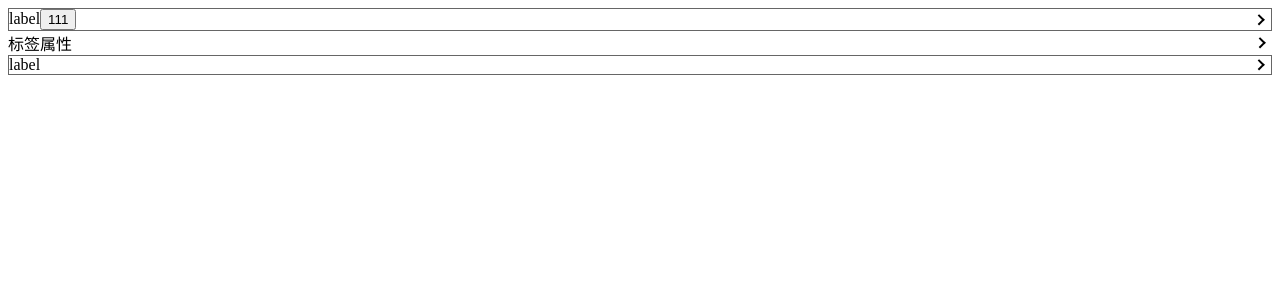
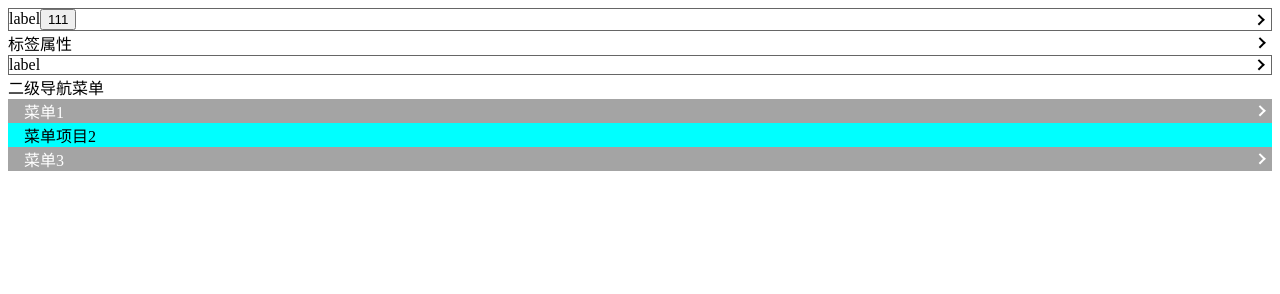
Before and after one commit to neeloong/components, a website: page src/Collapse/demo.html in a window 1280 px wide. Drawn offline with Linux system fonts and the light colour scheme.

Commit message:
示例：完善 <nl-collapse> 示例

```diff
--- a/src/Collapse/demo.html
+++ b/src/Collapse/demo.html
@@ -23,3 +23,42 @@
 </nl-collapse>
 
 </span>
+<div>二级导航菜单</div>
+<style>
+	.menu::part(header) {
+		background-color: #6666;
+		color: #FFF;
+		padding-inline-start: 16px;
+	}
+	.menu-item, .menu::part(main) {
+		padding-inline-start: 16px;
+	}
+	.menu {
+		background-color: #CCC;
+	}
+	.menu .menu {
+		background-color: #EEE;
+	}
+</style>
+<nl-collapse menu class="menu" label="菜单1">
+	<nl-collapse menu class="menu" label="菜单1-1">
+		<div class="menu-item"style="background-color:antiquewhite">菜单项目1-1-1</div>
+		<div class="menu-item"style="background-color:burlywood">菜单项目1-1-2</div>
+	</nl-collapse>
+	<nl-collapse menu class="menu" label="菜单1-2">
+		<div class="menu-item"style="background-color:antiquewhite">菜单项目1-2-1</div>
+		<div class="menu-item"style="background-color:burlywood">菜单项目1-2-2</div>
+	</nl-collapse>
+</nl-collapse>
+<div class="menu-item"style="background-color:aqua">菜单项目2</div>
+<nl-collapse menu class="menu" label="菜单3">
+	<nl-collapse menu class="menu" label="菜单3-1">
+		<div class="menu-item"style="background-color:antiquewhite">菜单项目3-1-1</div>
+		<div class="menu-item"style="background-color:burlywood">菜单项目3-1-2</div>
+	</nl-collapse>
+	<div class="menu-item"style="background-color:chartreuse">菜单项目3-2</div>
+	<nl-collapse menu class="menu" label="菜单3-3">
+		<div class="menu-item"style="background-color:antiquewhite">菜单项目3-3-1</div>
+		<div class="menu-item"style="background-color:burlywood">菜单项目3-3-2</div>
+	</nl-collapse>
+</nl-collapse>
```
